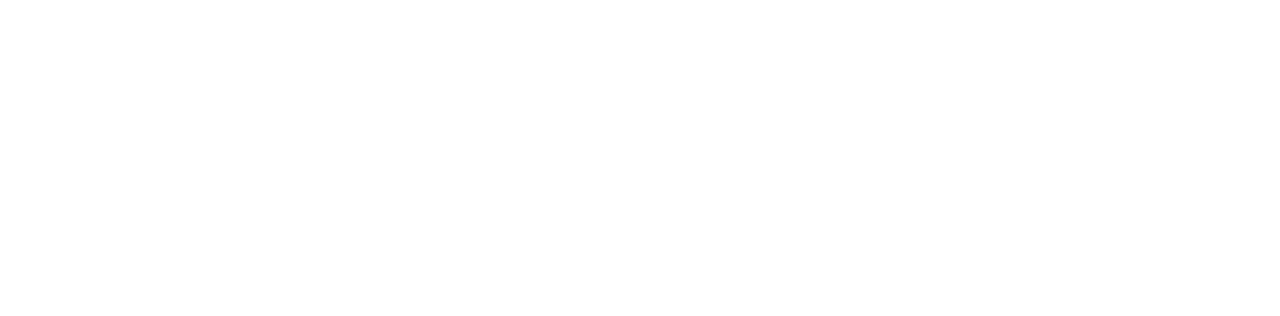
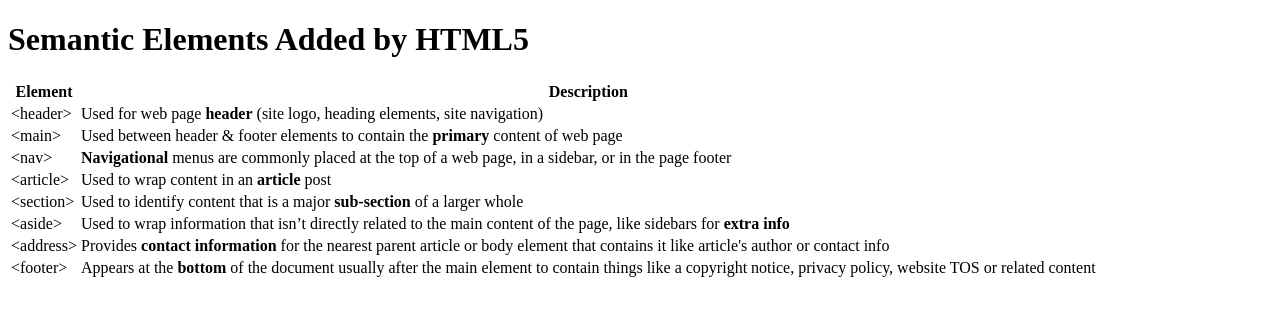
Before and after one commit to naveenjohnsonv/Codecademy_FullStack, a plain HTML site: page html5-semantics-cheatsheet/index.html in a window 1280 px wide. Drawn offline with Linux system fonts and the light colour scheme.

Commit message:
[semantics-cheatsheet] Added html structure

```diff
--- a/html5-semantics-cheatsheet/index.html
+++ b/html5-semantics-cheatsheet/index.html
@@ -1,7 +1,58 @@
 <!DOCTYPE html>
 <html lang="en">
 <head>
+    <link rel="stylesheet" href="./resources/css/style.css">
     <meta charset="UTF-8">
     <meta name="viewport" content="width=device-width, initial-scale=1.0">
-    <title>Semantic Tags Added by HTML5</title>
+    <title>Semantic Elements Added by HTML5</title>
 </head>
+<body>
+    <header>
+        <h1>Semantic Elements Added by HTML5</h1>
+    </header>
+    <main>
+        <table>
+            <thead>
+                <tr>
+                    <th>Element</th>
+                    <th>Description</th>
+                </tr>
+            </thead>
+            <tbody>
+                <tr>
+                    <td><span class="tag">&lt;header&gt;</span></td>
+                    <td>Used for web page <strong>header</strong> (site logo, heading elements, site navigation)</td>
+                </tr>
+                <tr>
+                    <td><span class="tag">&lt;main&gt;</span></td>
+                    <td>Used between <span class="tag">header</span> & <span class="tag">footer</span> elements to contain the <strong>primary</strong> content of web page</td>
+                </tr>
+                <tr>
+                    <td><span class="tag">&lt;nav&gt;</span></td>
+                    <td><strong>Navigational</strong> menus are commonly placed at the top of a web page, in a sidebar, or in the page footer</td>
+                </tr>
+                <tr>
+                    <td><span class="tag">&lt;article&gt;</span></td>
+                    <td>Used to wrap content in an <strong>article</strong> post</td>
+                </tr>
+                <tr>
+                    <td><span class="tag">&lt;section&gt;</span></td>
+                    <td>Used to identify content that is a major <strong>sub-section</strong> of a larger whole</td>
+                </tr>
+                <tr>
+                    <td><span class="tag">&lt;aside&gt;</span></td>
+                    <td>Used to wrap information that isn’t directly related to the main content of the page, like sidebars for <strong>extra info</strong></td>
+                </tr>
+                <tr>
+                    <td><span class="tag">&lt;address&gt;</span></td>
+                    <td>Provides <strong>contact information</strong> for the nearest parent article or body element that contains it like article's author or contact info</td>
+                </tr>
+                <tr>
+                    <td><span class="tag">&lt;footer&gt;</span></td>
+                    <td>Appears at the <strong>bottom</strong> of the document usually after the <span class="tag">main</span> element to contain things like a copyright notice, privacy policy, website TOS or related content</td>
+                </tr>
+            </tbody>
+        </table>
+    </main>
+</body>
+</html>
```
